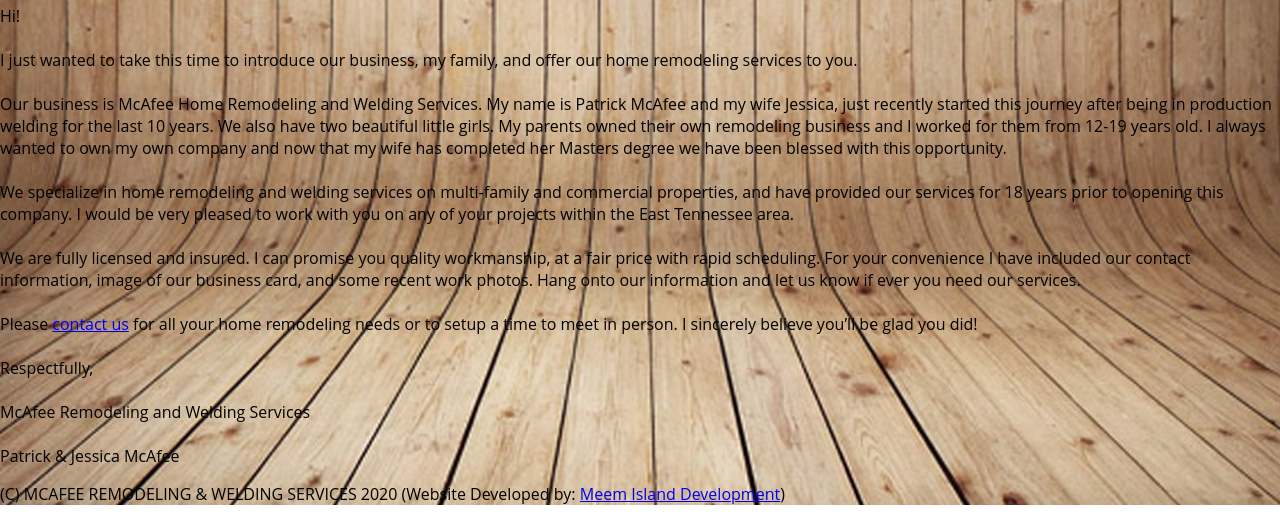
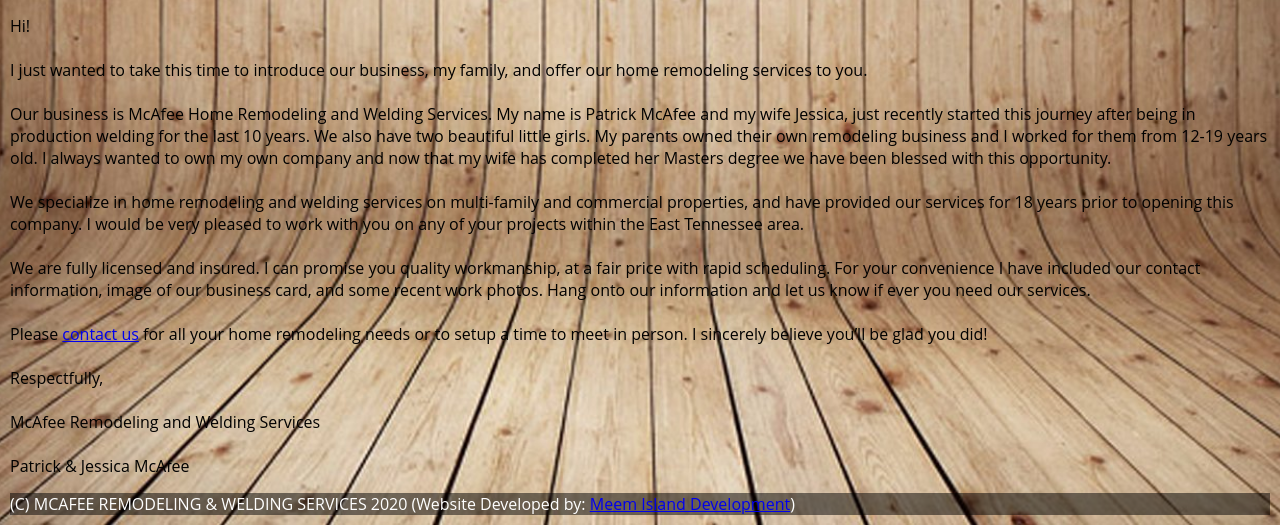
Before and after one commit to Meem-Island-Development/mcafeeremodel.github.io, a plain HTML site: page index.html in a window 1280 px wide. Shown: the part 369-894 px from the top of the page. Drawn offline with Linux system fonts and the light colour scheme.

Commit message:
Update style.css

```diff
--- a/style.css
+++ b/style.css
@@ -6,6 +6,8 @@ header {
 }
 body {
 margin: auto;
+padding: 10px;
+background-color: rgba(255,255,255,0.2);
 background-image: url(bground.jpg);
 background-repeat: no-repeat;
 background-position: center;
@@ -46,3 +48,7 @@ nav li a:hover {
 .active {
   background-color: #FF0000;
 }
+footer{
+  background-color: rgba(0,0,0,0.5);
+  color: white;
+}
```
